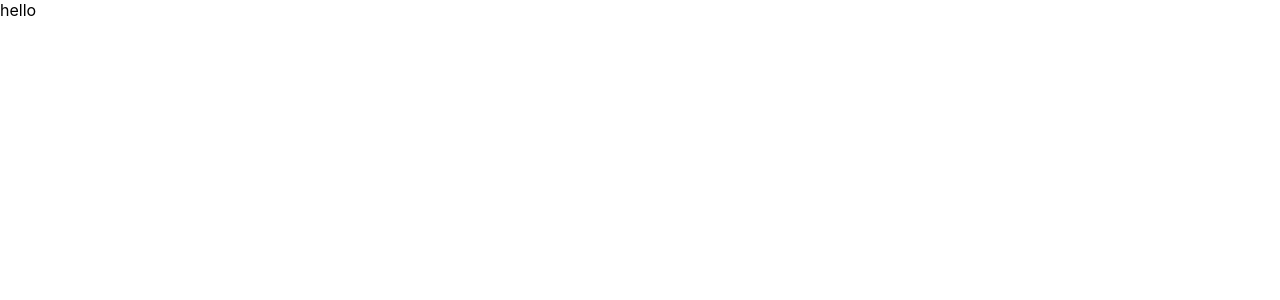
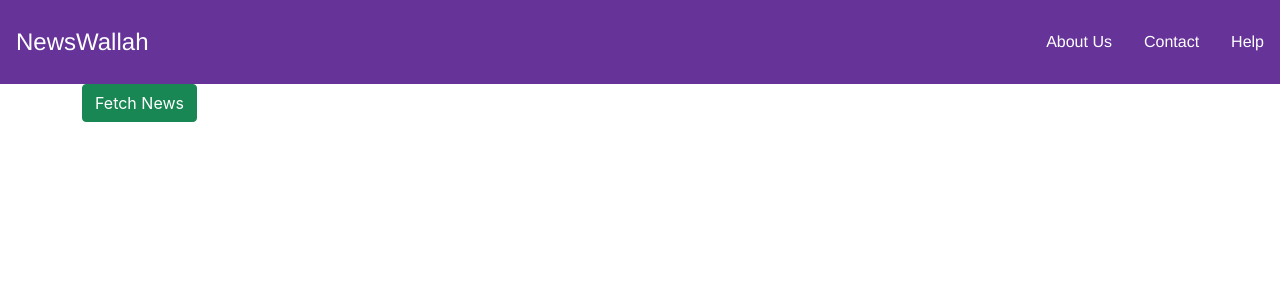
Before and after one commit to PRANAVPADMANABHANK/News-Weather-React-App, a React (Create React App) app: page / in a window 1280 px wide. Shown: the top 300 px of the page. Built offline with nearby package versions, Linux system fonts and the light colour scheme.

Commit message:
navbar initialized and added the basic headings

```diff
--- a/package.json
+++ b/package.json
@@ -6,6 +6,7 @@
     "@testing-library/jest-dom": "^5.16.5",
     "@testing-library/react": "^13.4.0",
     "@testing-library/user-event": "^13.5.0",
+    "axios": "^1.4.0",
     "react": "^18.2.0",
     "react-dom": "^18.2.0",
     "react-scripts": "5.0.1",
--- a/public/index.html
+++ b/public/index.html
@@ -1,24 +1,35 @@
 <!DOCTYPE html>
 <html lang="en">
+
 <head>
   <meta charset="utf-8" />
   <link rel="icon" href="%PUBLIC_URL%/favicon.ico" />
   <meta name="viewport" content="width=device-width, initial-scale=1" />
   <meta name="theme-color" content="#000000" />
-    <meta
-      name="description"
-      content="NewsWallah is a news app which can be used to grab quick daily news bites.
-              if you are interested in news, weather, politics and sports, NewsWallah is for you"
-    />
+  <meta name="description" content="NewsWallah is a news app which can be used to grab quick daily news bites.
+              if you are interested in news, weather, politics and sports, NewsWallah is for you" />
   <link rel="apple-touch-icon" href="%PUBLIC_URL%/logo192.png" />
 
   <link rel="manifest" href="%PUBLIC_URL%/manifest.json" />
+  <link href="https://cdn.jsdelivr.net/npm/bootstrap@5.0.2/dist/css/bootstrap.min.css" rel="stylesheet"
+    integrity="sha384-EVSTQN3/azprG1Anm3QDgpJLIm9Nao0Yz1ztcQTwFspd3yD65VohhpuuCOmLASjC" crossorigin="anonymous">
 
   <title>NewsWallah</title>
 </head>
+
 <body>
   <noscript>You need to enable JavaScript to run this app.</noscript>
   <div id="root"></div>
 
+
+
+
+  <script src="https://cdn.jsdelivr.net/npm/@popperjs/core@2.9.2/dist/umd/popper.min.js"
+    integrity="sha384-IQsoLXl5PILFhosVNubq5LC7Qb9DXgDA9i+tQ8Zj3iwWAwPtgFTxbJ8NT4GN1R8p"
+    crossorigin="anonymous"></script>
+  <script src="https://cdn.jsdelivr.net/npm/bootstrap@5.0.2/dist/js/bootstrap.min.js"
+    integrity="sha384-cVKIPhGWiC2Al4u+LWgxfKTRIcfu0JTxR+EQDz/bgldoEyl4H0zUF0QKbrJ0EcQF"
+    crossorigin="anonymous"></script>
 </body>
+
 </html>
--- a/src/App.js
+++ b/src/App.js
@@ -1,9 +1,14 @@
+import FetchNews from './Components/FetchNews/fetchNews';
+import Navbar from './Components/Navbar/navbar';
+
 import './App.css';
+
 
 function App() {
   return (
     <div className="App">
-     hello
+      <Navbar/>
+      <FetchNews/>
     </div>
   );
 }
--- /dev/null
+++ b/src/Components/FetchNews/fetchNews.js
@@ -0,0 +1,53 @@
+import React, { useState } from "react";
+import axios from "axios";
+
+const FetchNews = () => {
+  const [data, setData] = useState([]);
+
+  const getNews = () => {
+    axios
+      .get(
+        "https://newsapi.org/v2/top-headlines?country=us&apiKey=7d3bb61252064a1b82860e8f5f6fa1b9"
+      )
+      .then((response) => {
+        setData(response.data.articles);
+      });
+  };
+
+  return (
+    <>
+      <div className="container">
+        <button className="btn btn-success" onClick={getNews}>
+          Fetch News
+        </button>
+      </div>
+
+      <div className="container">
+        <div className="row">
+          {data.map((value, key) => {
+            return (
+              <div className="col-3" key={key}>
+                <div className="card" style={{ width: "18rem" }}>
+                  <img
+                    src={value.urlToImage}
+                    className="card-img-top"
+                    alt="..."
+                  />
+                  <div className="card-body">
+                    <h5 className="card-title">{value.title}</h5>
+                    <p className="card-text">{value.description}</p>
+                    <a href="#" className="btn btn-primary">
+                      Main News
+                    </a>
+                  </div>
+                </div>
+              </div>
+            );
+          })}
+        </div>
+      </div>
+    </>
+  );
+};
+
+export default FetchNews;
--- /dev/null
+++ b/src/Components/Navbar/navbar.css
@@ -0,0 +1,29 @@
+body {
+    margin: 0;
+}
+
+main {
+    margin: 16px;
+}
+
+.navbar {
+    display: flex;
+    align-items: center;
+
+    background: rebeccapurple;
+    color: white;
+    font-family: Helvetica;
+    font-weight: 300;
+}
+
+.navbar__title {
+    margin-right: auto;
+    font-size: 150%;
+    padding: 12px 16px;
+}
+
+.navbar__item {
+    padding: 16px 16px;
+    cursor: pointer;
+    vertical-align: middle;
+}
--- /dev/null
+++ b/src/Components/Navbar/navbar.js
@@ -0,0 +1,15 @@
+import React from 'react'
+import '../Navbar/navbar.css'
+
+const Navbar = () => {
+  return (
+    <header className='navbar'>
+        <div className='navbar__title navbar__item'>NewsWallah</div>
+        <div className='navbar__item'>About Us</div>
+        <div className='navbar__item'>Contact</div>
+        <div className='navbar__item'>Help</div>
+    </header>
+  )
+}
+
+export default Navbar
```
Also changed, not shown: src/Components/FetchNews/fetchNews.css (added), 1 other file (tests, documents, lock files or other folders). Lines whose indentation alone changed are shown as unchanged.
